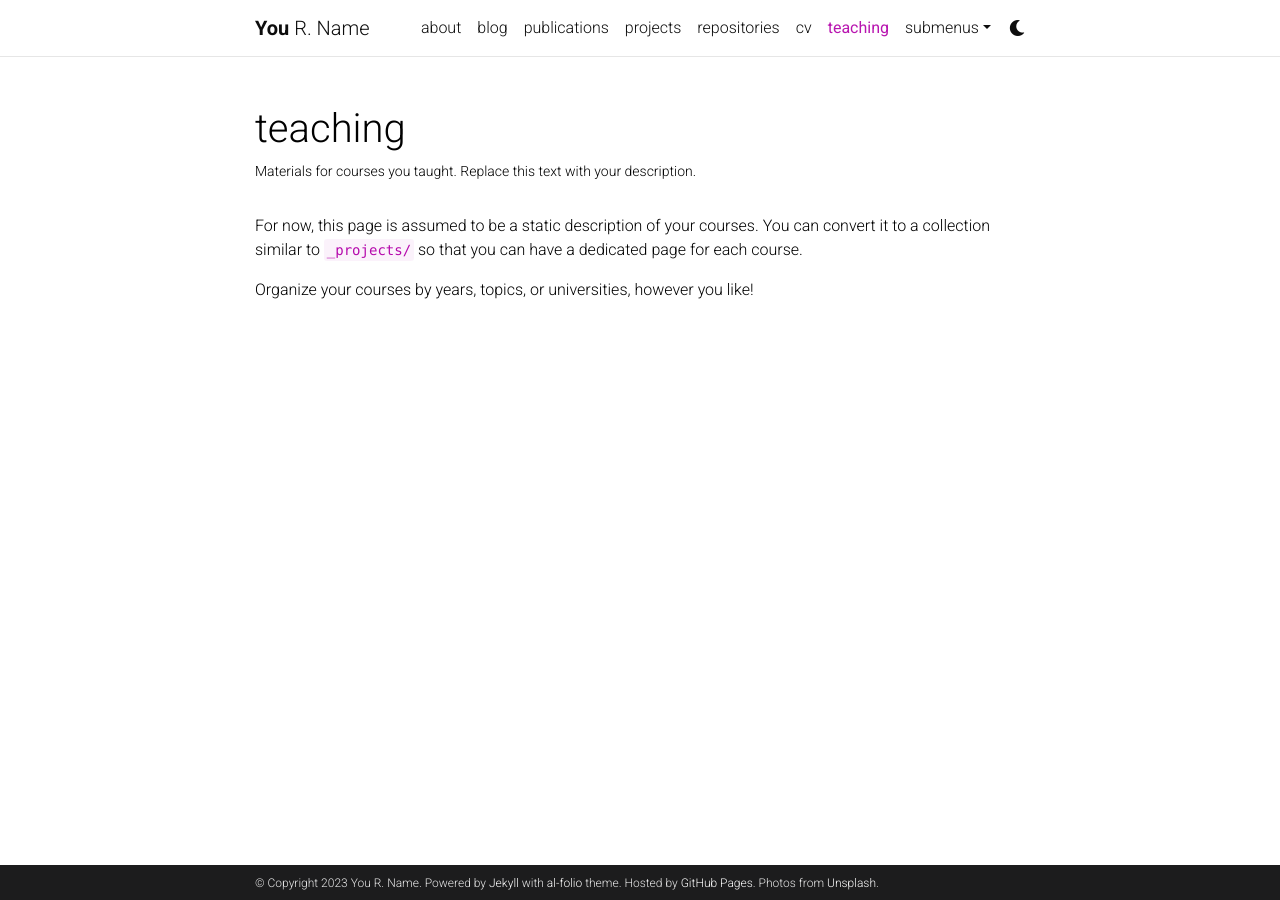
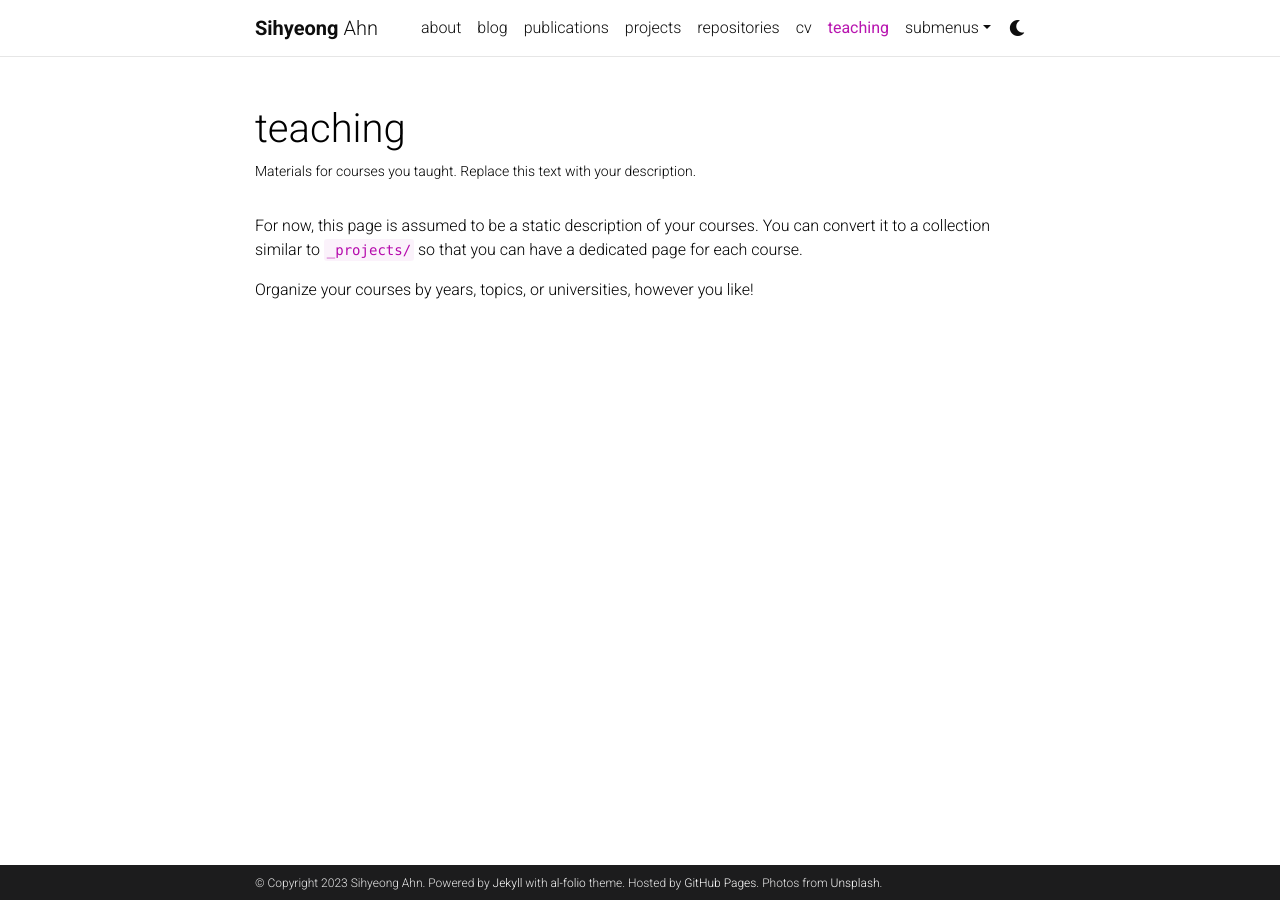
Before and after one commit to debug-log/debug-log.github.io, a Jekyll site: the page built from _pages/teaching.md, in a window 1280 px wide. Built offline with Jekyll 4.4.1, drawn with Linux system fonts in a browser that asks for light colours; comment, search, counter and statistics services are not loaded; a style sheet for code colours, icons or effects is not loaded.

Commit message:
Update _config.yml

```diff
--- a/_config.yml
+++ b/_config.yml
@@ -3,10 +3,10 @@
 # -----------------------------------------------------------------------------
 
 title: blank # the website title (if blank, full name will be used instead)
-first_name: You
-middle_name: R.
-last_name: Name
-email: you@example.com
+first_name: Sihyeong
+middle_name:
+last_name: Ahn
+email: sea900318@gmail.com
 description: > # the ">" symbol means to ignore newlines until "footer_text:"
   A simple, whitespace theme for academics. Based on [*folio](https://github.com/bogoli/-folio) design.
 footer_text: >
```
